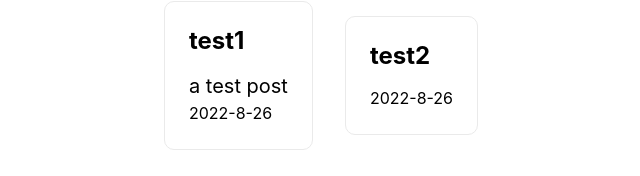
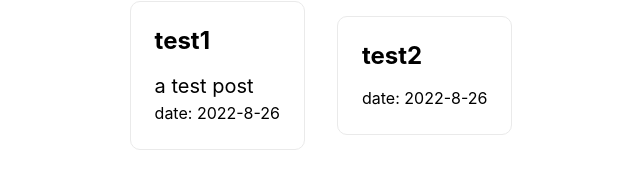
Before and after one commit to Bdbmzwsc/bmsc_site, a Next.js app: page / in a window 1280 px wide. Shown: the part 325-501 px from the top of the page, without its empty margins (319-959 px from the left). Built offline with nearby package versions, Linux system fonts and the light colour scheme.

Commit message:
change date

```diff
--- a/pages/index.tsx
+++ b/pages/index.tsx
@@ -33,7 +33,7 @@ const Home: NextPage = ({allpostsdata}: any) => {
               <a className={styles.card} href={`/post/${id}`}>
                   <h2>{title}</h2>
                   <p>{des}</p>
-                  <div className={styles.date}>{date}</div>
+                  <div className={styles.date}>date: {date}</div>
               </a>
             )
           })}
```
